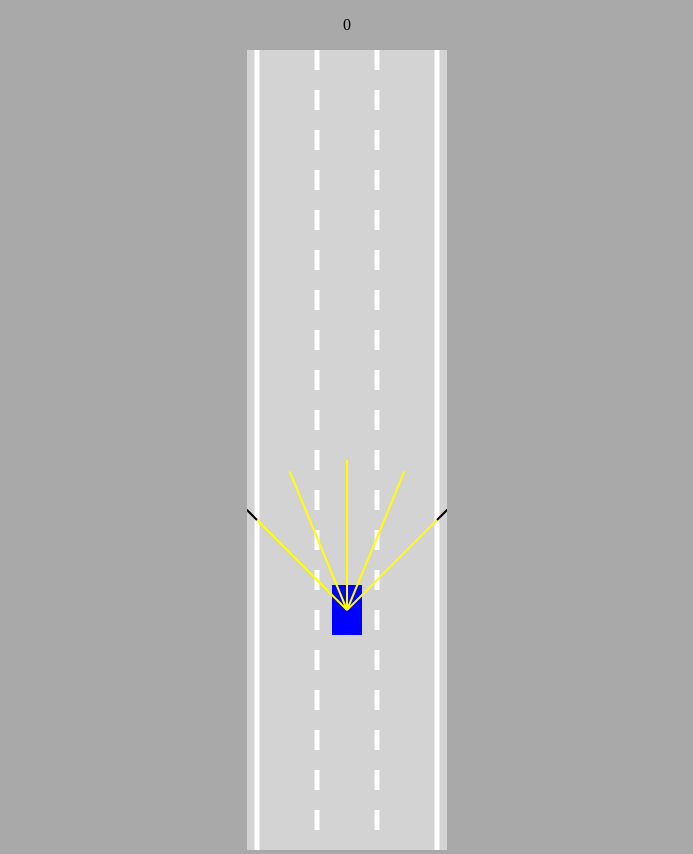
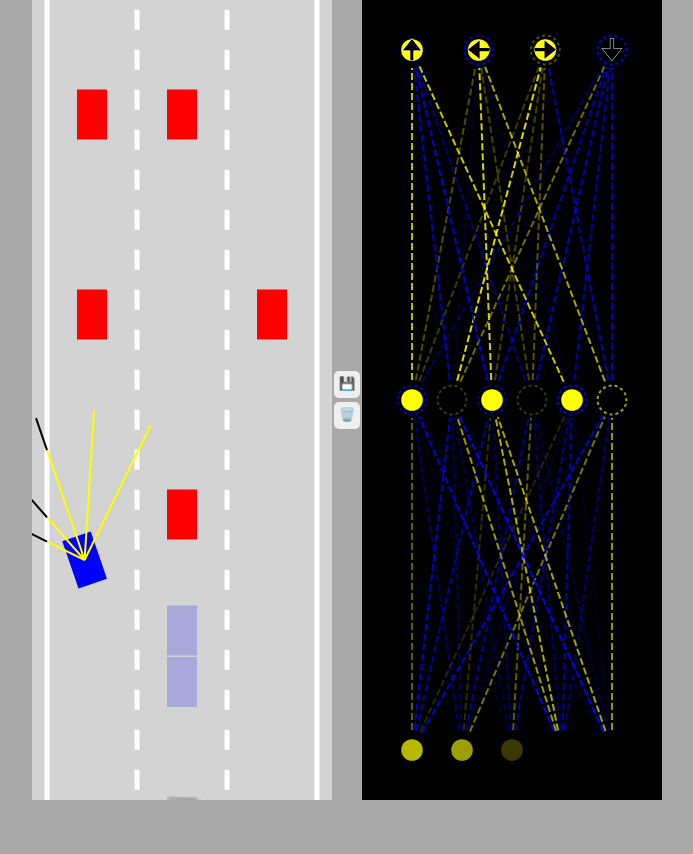
Before and after one commit to alisaydam/self-driving-car, a plain HTML site: page index.html in a window 1280 px wide. Shown: the whole page, without its empty margins (293-986 px from the left). After the commit the page ends 800 px from the top, so only its background shows below. Drawn offline with Linux system fonts and the light colour scheme.

Commit message:
finished

```diff
--- a/car.js
+++ b/car.js
@@ -1,5 +1,5 @@
 class Car {
-  constructor(x, y, width, height, controlType, maxSpeed) {
+  constructor(x, y, width, height, controlType, maxSpeed = 3) {
     this.x = x;
     this.y = y;
     this.width = width;
@@ -12,8 +12,11 @@ class Car {
     this.angle = 0;
     this.damaged = false;
 
+    this.useBrain = controlType == "AI";
+
     if (controlType !== "DUMMY") {
       this.sensor = new Sensor(this);
+      this.brain = new NeuralNetwork([this.sensor.rayCount, 6, 4]);
     }
     this.controls = new Controls(controlType);
   }
@@ -26,6 +29,17 @@ class Car {
     }
     if (this.sensor) {
       this.sensor.update(roadBorders, traffic);
+      const offsets = this.sensor.readings.map((s) =>
+        s == null ? 0 : 1 - s.offset
+      );
+      const outputs = NeuralNetwork.feedForward(offsets, this.brain);
+      // console.log(this)
+      if (this.useBrain) {
+        this.controls.forward = outputs[0];
+        this.controls.left = outputs[1];
+        this.controls.right = outputs[2];
+        this.controls.reverse = outputs[3];
+      }
     }
   }
 
@@ -101,7 +115,7 @@ class Car {
     this.x -= Math.sin(this.angle) * this.speed;
     this.y -= Math.cos(this.angle) * this.speed;
   }
-  draw(ctx, color) {
+  draw(ctx, color, drawSensor = false) {
     // ctx.save();
     // ctx.translate(this.x, this.y);
     // ctx.rotate(-this.angle);
@@ -124,7 +138,7 @@ class Car {
     }
     ctx.fill();
 
-    if (this.sensor) {
+    if (this.sensor && drawSensor) {
       this.sensor.draw(ctx);
     }
   }
--- a/index.html
+++ b/index.html
@@ -10,8 +10,14 @@
 </head>
 
 <body>
-    <p id="speedo"></p>
-    <canvas id="myCanvas"></canvas>
+    <canvas id="carCanvas"></canvas>
+    <div id="verticalButtons">
+        <button onclick="save()" title="s">💾</button>
+        <button onclick="discard()" title="s">🗑️</button>
+    </div>
+    <canvas id="networkCanvas"></canvas>
+    <script src="visualizer.js"></script>
+    <script src="network.js"></script>
     <script src="sensor.js"></script>
     <script src="road.js"></script>
     <script src="utils.js"></script>
--- a/main.js
+++ b/main.js
@@ -1,30 +1,82 @@
-const canvas = document.getElementById("myCanvas");
-canvas.width = 200;
+const carCanvas = document.getElementById("carCanvas");
+carCanvas.width = 200;
+const networkCanvas = document.getElementById("networkCanvas");
+carCanvas.width = 300;
 
-const ctx = canvas.getContext("2d");
-const road = new Road(canvas.width / 2, canvas.width * 0.9);
-const car = new Car(road.getLaneCenter(1), 100, 30, 50, "KEYS", 3);
-const traffic = [new Car(road.getLaneCenter(1), -100, 30, 50, "DUMMY", 2)];
+const carCtx = carCanvas.getContext("2d");
+const networkCtx = networkCanvas.getContext("2d");
+
+const road = new Road(carCanvas.width / 2, carCanvas.width * 0.9);
+
+const N = 100;
+const cars = generateCars(N);
+let bestCar = cars[0];
+if (localStorage.getItem("bestBrain")) {
+  for (let i = 0; i < cars.length; i++) {
+    cars[i].brain = JSON.parse(localStorage.getItem("bestBrain"));
+    if (i != 0) {
+      NeuralNetwork.mutate(cars[i].brain, 0.1);
+    }
+  }
+}
+
+const traffic = [
+  new Car(road.getLaneCenter(1), -100, 30, 50, "DUMMY", 2),
+  new Car(road.getLaneCenter(0), -300, 30, 50, "DUMMY", 2),
+  new Car(road.getLaneCenter(2), -300, 30, 50, "DUMMY", 2),
+  new Car(road.getLaneCenter(0), -500, 30, 50, "DUMMY", 2),
+  new Car(road.getLaneCenter(1), -500, 30, 50, "DUMMY", 2),
+  new Car(road.getLaneCenter(1), -700, 30, 50, "DUMMY", 2),
+  new Car(road.getLaneCenter(2), -700, 30, 50, "DUMMY", 2),
+];
 animate();
 
-function animate() {
-  document.querySelector("#speedo").innerHTML = car.speed;
+function save() {
+  localStorage.setItem("bestBrain", JSON.stringify(bestCar.brain));
+}
+
+function discard() {
+  localStorage.removeItem("bestBrain");
+}
+function generateCars(N) {
+  const cars = [];
+  for (let i = 0; i < N; i++) {
+    cars.push(new Car(road.getLaneCenter(1), 100, 30, 50, "AI"));
+  }
+  return cars;
+}
+
+function animate(time) {
+  // document.querySelector("#speedo").innerHTML = car.speed;
   for (let i = 0; i < traffic.length; i++) {
     traffic[i].update(road.borders, []);
   }
-  car.update(road.borders, traffic);
 
-  canvas.height = window.innerHeight;
+  for (let i = 0; i < cars.length; i++) {
+    cars[i].update(road.borders, traffic);
+  }
+  bestCar = cars.find((c) => c.y === Math.min(...cars.map((c) => c.y)));
 
-  ctx.save();
-  ctx.translate(0, -car.y + canvas.height * 0.7);
+  carCanvas.height = window.innerHeight;
+  networkCanvas.height = window.innerHeight;
 
-  road.draw(ctx);
+  carCtx.save();
+  carCtx.translate(0, -bestCar.y + carCanvas.height * 0.7);
+
+  road.draw(carCtx);
   for (let i = 0; i < traffic.length; i++) {
-    traffic[i].draw(ctx, "red");
+    traffic[i].draw(carCtx, "red");
   }
-  car.draw(ctx, "blue");
+  carCtx.globalAlpha = 0.2;
+  for (let i = 0; i < cars.length; i++) {
+    cars[i].draw(carCtx, "blue");
+  }
+  carCtx.globalAlpha = 1;
+  bestCar.draw(carCtx, "blue", true);
 
-  ctx.restore();
+  carCtx.restore();
+
+  networkCtx.lineDashOffset -= time / 50;
+  Visualizer.drawNetwork(networkCtx, bestCar.brain);
   requestAnimationFrame(animate);
 }
--- /dev/null
+++ b/network.js
@@ -0,0 +1,81 @@
+class NeuralNetwork {
+  constructor(neuronCounts) {
+    this.levels = [];
+    for (let i = 0; i < neuronCounts.length - 1; i++) {
+      this.levels.push(new Level(neuronCounts[i], neuronCounts[i + 1]));
+    }
+  }
+
+  static feedForward(givenInputs, network) {
+    let outputs = Level.feedForward(givenInputs, network.levels[0]);
+    for (let i = 1; i < network.levels.length; i++) {
+      outputs = Level.feedForward(outputs, network.levels[i]);
+    }
+    return outputs;
+  }
+  static mutate(network, amount = 1) {
+    network.levels.forEach((level) => {
+      for (let i = 0; i < level.biases.length; i++) {
+        (level.biases[i] = lerp(level.biases[i], Math.random() * 2 - 1)),
+          amount;
+      }
+      for (let i = 0; i < level.weights.length; i++) {
+        for (let j = 0; j < level.weights.length; j++) {
+          level.weights[i][j] = lerp(
+            level.weights[i][j],
+            Math.random() * 2 - 1,
+            amount
+          );
+        }
+      }
+    });
+  }
+}
+
+class Level {
+  constructor(inputCount, outputCount) {
+    this.inputs = new Array(inputCount);
+    this.outputs = new Array(outputCount);
+    this.biases = new Array(outputCount);
+
+    this.weights = [];
+    for (let i = 0; i < inputCount; i++) {
+      this.weights[i] = new Array(outputCount);
+    }
+
+    Level.#randomize(this);
+  }
+
+  static #randomize(level) {
+    for (let i = 0; i < level.inputs.length; i++) {
+      for (let j = 0; j < level.outputs.length; j++) {
+        level.weights[i][j] = Math.random() * 2 - 1;
+      }
+    }
+
+    for (let i = 0; i < level.biases.length; i++) {
+      level.biases[i] = Math.random() * 2 - 1;
+    }
+  }
+
+  static feedForward(givenInputs, level) {
+    for (let i = 0; i < level.inputs.length; i++) {
+      level.inputs[i] = givenInputs[i];
+    }
+
+    for (let i = 0; i < level.outputs.length; i++) {
+      let sum = 0;
+      for (let j = 0; j < level.inputs.length; j++) {
+        sum += level.inputs[j] * level.weights[j][i];
+      }
+
+      if (sum > level.biases[i]) {
+        level.outputs[i] = 1;
+      } else {
+        level.outputs[i] = 0;
+      }
+    }
+
+    return level.outputs;
+  }
+}
--- a/style.css
+++ b/style.css
@@ -2,9 +2,27 @@ body {
   margin: 0;
   background-color: darkgray;
   overflow: hidden;
-  text-align: center;
+  display:  flex;
+  justify-content: center;
+  align-items: center;
 }
-
-#myCanvas {
+#verticalButtons{
+  display: flex;
+  flex-direction: column;
+}
+button {
+  border: none;
+  border-radius: 5px;
+  padding: 5px 5px 7px 5px;
+  margin: 2px;
+  cursor: pointer;
+}
+button:hover{
+  background: rgb(148, 148, 182);
+}
+#carCanvas {
   background-color: lightgray;
 }
+#networkCanvas {
+  background-color: black;
+}
--- a/utils.js
+++ b/utils.js
@@ -37,3 +37,13 @@ function polyIntersect(poly1, poly2) {
   }
   return false;
 }
+
+
+
+function getRGBA(value) {
+  const alpha = Math.abs(value);
+  const R = value < 0 ? 0 : 255;
+  const G = R;
+  const B = value > 0 ? 0 : 255;
+  return "rgba(" + R + "," + G + "," + B + "," + alpha + ")";
+}
--- /dev/null
+++ b/visualizer.js
@@ -0,0 +1,103 @@
+class Visualizer {
+  static drawNetwork(ctx, network) {
+    const margin = 50;
+    const left = margin;
+    const top = margin;
+    const width = ctx.canvas.width - margin * 2;
+    const height = ctx.canvas.height - margin * 2;
+
+    const levelHeight = height / network.levels.length;
+
+    for (let i = network.levels.length - 1; i >= 0; i--) {
+      const levelTop =
+        top +
+        lerp(
+          height - levelHeight,
+          0,
+          network.levels.length == 1 ? 0.5 : i / (network.levels.length - 1)
+        );
+
+      ctx.setLineDash([7, 3]);
+      Visualizer.drawLevel(
+        ctx,
+        network.levels[i],
+        left,
+        levelTop,
+        width,
+        levelHeight,
+        i == network.levels.length - 1 ? ["🠉", "🠈", "🠊", "🠋"] : []
+      );
+    }
+  }
+
+  static drawLevel(ctx, level, left, top, width, height, outputLabels) {
+    const right = left + width;
+    const bottom = top + height;
+
+    const { inputs, outputs, weights, biases } = level;
+
+    for (let i = 0; i < inputs.length; i++) {
+      for (let j = 0; j < outputs.length; j++) {
+        ctx.beginPath();
+        ctx.moveTo(Visualizer.#getNodeX(inputs, i, left, right), bottom);
+        ctx.lineTo(Visualizer.#getNodeX(outputs, j, left, right), top);
+        ctx.lineWidth = 2;
+        ctx.strokeStyle = getRGBA(weights[i][j]);
+        ctx.stroke();
+      }
+    }
+
+    const nodeRadius = 18;
+    for (let i = 0; i < inputs.length; i++) {
+      const x = Visualizer.#getNodeX(inputs, i, left, right);
+      ctx.beginPath();
+      ctx.arc(x, bottom, nodeRadius, 0, Math.PI * 2);
+      ctx.fillStyle = "black";
+      ctx.fill();
+      ctx.beginPath();
+      ctx.arc(x, bottom, nodeRadius * 0.6, 0, Math.PI * 2);
+      ctx.fillStyle = getRGBA(inputs[i]);
+      ctx.fill();
+    }
+
+    for (let i = 0; i < outputs.length; i++) {
+      const x = Visualizer.#getNodeX(outputs, i, left, right);
+      ctx.beginPath();
+      ctx.arc(x, top, nodeRadius, 0, Math.PI * 2);
+      ctx.fillStyle = "black";
+      ctx.fill();
+      ctx.beginPath();
+      ctx.arc(x, top, nodeRadius * 0.6, 0, Math.PI * 2);
+      ctx.fillStyle = getRGBA(outputs[i]);
+      ctx.fill();
+
+      ctx.beginPath();
+      ctx.lineWidth = 2;
+      ctx.arc(x, top, nodeRadius * 0.8, 0, Math.PI * 2);
+      ctx.strokeStyle = getRGBA(biases[i]);
+      ctx.setLineDash([3, 3]);
+      ctx.stroke();
+      ctx.setLineDash([]);
+
+      if (outputLabels[i]) {
+        ctx.beginPath();
+        ctx.textAlign = "center";
+        ctx.textBaseline = "middle";
+        ctx.fillStyle = "black";
+        ctx.strokeStyle = "white";
+        ctx.font = nodeRadius * 1.5 + "px Arial";
+        ctx.fillText(outputLabels[i], x, top + nodeRadius * 0.1);
+        ctx.lineWidth = 0.5;
+        ctx.strokeText(outputLabels[i], x, top + nodeRadius * 0.1);
+      }
+    }
+  }
+
+  static #getNodeX(nodes, index, left, right) {
+    return lerp(
+      left,
+      right,
+      nodes.length == 1 ? 0.5 : index / (nodes.length - 1)
+    );
+  }
+}
```
Also changed, not shown: car.png (added).
